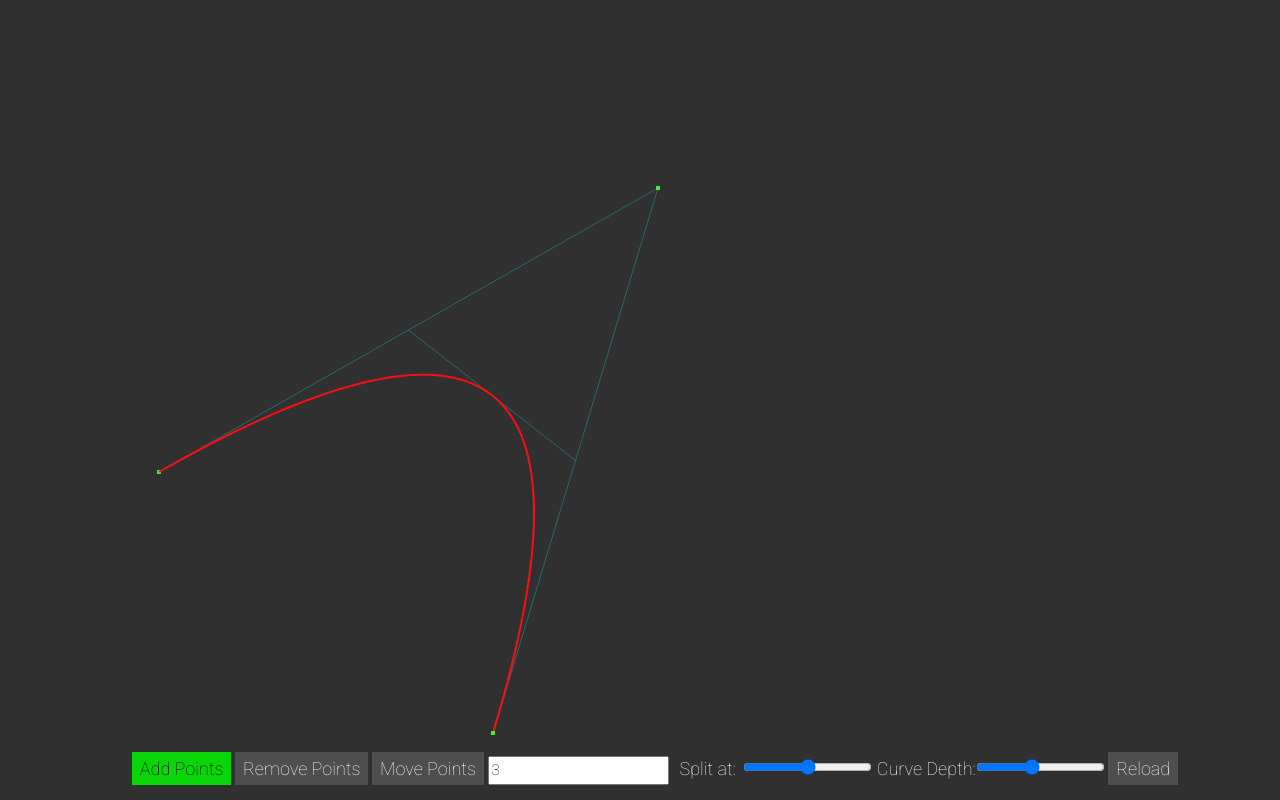
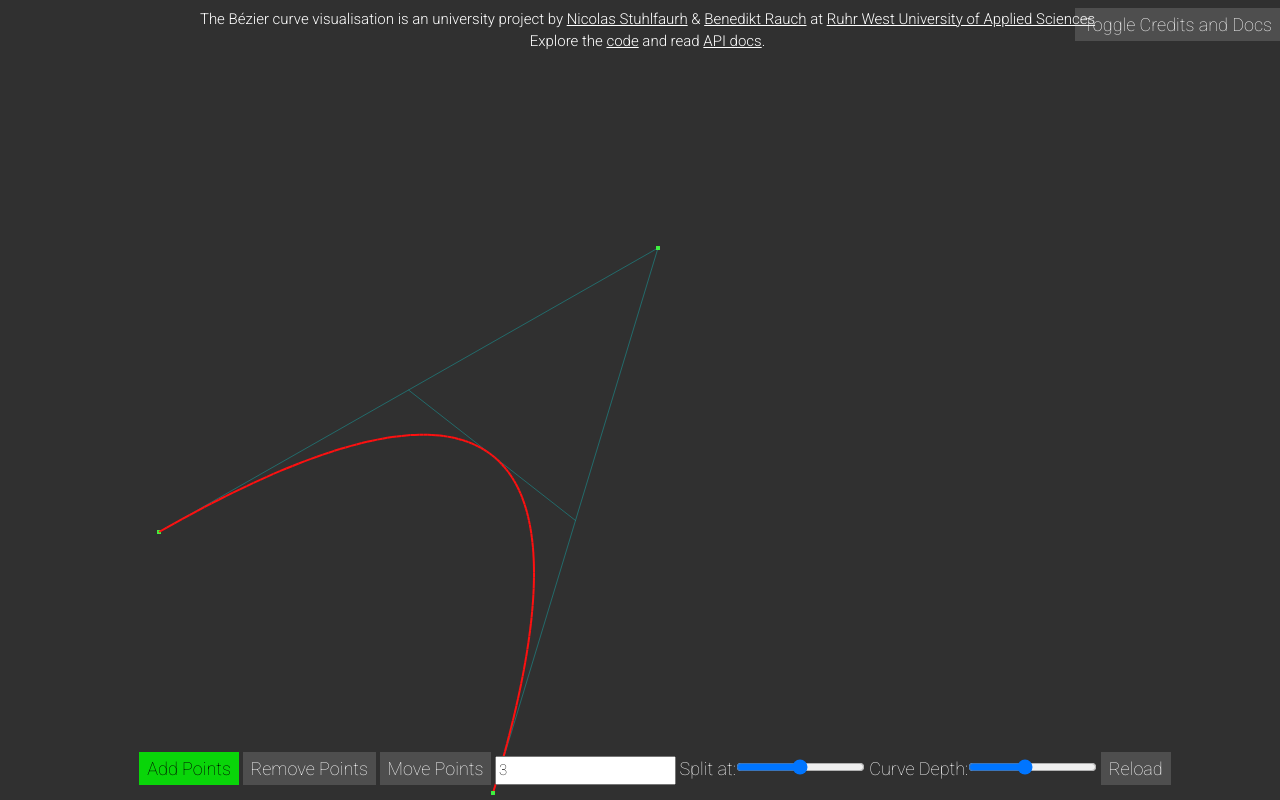
Before and after one commit to nicostuhlfauth/hrw-bezier, a plain HTML site: page index.html in a window 1280 px wide. Drawn offline with nearby package versions, Linux system fonts and the light colour scheme.

Commit message:
added infos and doc

```diff
--- a/decasteljau.js
+++ b/decasteljau.js
@@ -65,7 +65,6 @@ class Curve {
         this.ctx.stroke();
     }
 
-
     /**
      * Draws a point to Canvas.
      *
@@ -78,7 +77,6 @@ class Curve {
         this.ctx.fillRect(p.x - point_size / 2, p.y - point_size / 2, point_size, point_size);
     }
 
-
     /**
      * Draws Canvas background color
      *
@@ -90,7 +88,6 @@ class Curve {
         this.ctx.fillRect(0, 0, window.innerWidth, window.innerHeight);
 
     }
-
 
     /**
      * Generates random points, # depends on numpoints attribute
@@ -107,7 +104,6 @@ class Curve {
                 Math.floor(Math.random() * (height - 50))));
         }
     }
-
 
     /**
      * Implements De Casteljau's Algorithm
@@ -158,7 +154,6 @@ class Curve {
         }
     }
 
-
     /**
      * Pushs a new point to the array
      *
@@ -171,7 +166,6 @@ class Curve {
         this.data.push(new Point(x, y));
         this.numPoints++;
     }
-
 
     /**
      * Removes a given point from the array
@@ -187,7 +181,10 @@ class Curve {
             if (x > this.data[i].x + 5 || x < this.data[i].x - 5 &&
                 y > this.data[i].y + 5 || y < this.data[i].y - 5) {
                 temp.push(this.data[i]);
-                }
+            }
+        }
+        if (x === 0 && y === 0) {
+            temp.pop();
         }
         this.numPoints = temp.length;
         this.data = temp;
--- a/index.html
+++ b/index.html
@@ -9,7 +9,7 @@
     <script src="./decasteljau.js"></script>
     <script src="https://ajax.googleapis.com/ajax/libs/jquery/3.2.1/jquery.min.js"></script>
     <script src="https://ajax.aspnetcdn.com/ajax/jQuery/jquery-3.2.1.min.js"></script>
-    <title>Canvas</title>
+    <title>Bézier curve</title>
     <style>
         html, body, canvas {
             width: 100%;
@@ -20,6 +20,7 @@
             font-family: 'Roboto', sans-serif;
             font-weight: 300;
             text-align: center;
+            background-color: #303030;
         }
 
         button, form {
@@ -57,12 +58,29 @@
             width: 100%;
             margin: 1rem;
         }
-        #mySplit {
-            margin: 0.5rem;
+        #creditButton{
+            position: fixed;
+            right: 0;
+        }
+        p {
+            color: white;
+        }
+        #infocard {
+            padding: 0.5rem;
         }
     </style>
 </head>
 <body>
+<div id="infocard">
+    <button id="creditButton">Toggle Credits and Docs</button>
+    <p id="credits" style="padding-left: 1rem; margin: 0;">
+        The Bézier curve visualisation is an university project by
+        <a href="https://github.com/nicostuhlfauth" target="_blank">Nicolas Stuhlfaurh</a> &
+        <a href="https://github.com/benediktrauch" target="_blank">Benedikt Rauch</a>
+        at <a href="https://en.hochschule-ruhr-west.de" target="_blank">Ruhr West University of Applied Sciences</a><br>
+        Explore the <a href="https://github.com/nicostuhlfauth/hrw-bezier" target="_blank">code</a> and read <a href="./docs" target="_blank">API docs</a>.
+    </p>
+</div>
 
 <div id="inputArea" style="">
     <div id="inputRow">
@@ -72,8 +90,8 @@
             <button class="pointMode" id="movePoints">Move Points</button>
             <input id="numPoints" type="number" value="3">
             <form>
-                <span id="mySplit">Split at:</span><input id="myT" type="range" min="0.1" max="0.9" value="0.5" step="0.1"/>
-                <span id="myDepth">Curve Depth:</span><input id="myD" type="range" min="1" max="15" value="7" step="1"/>
+                <label for="myT">Split at:</label><input id="myT" type="range" min="0.1" max="0.9" value="0.5" step="0.1"/>
+                <label for="myD">Curve Depth:</label><input id="myD" type="range" min="1" max="15" value="7" step="1"/>
 
             </form>
             <button onclick="reload()">Reload</button>
@@ -91,6 +109,7 @@
     let ctx = canvas.getContext("2d");
 
     let numPoints = document.getElementById("numPoints");
+    let recentNumpoint = 3;
 
     let split = document.getElementById("myT");
 
@@ -131,16 +150,24 @@
         }
 
         numPoints.addEventListener('input', () => {
-            myCurve.addPoint(Math.floor(Math.random() * canvas.width),
-                Math.floor(Math.random() * (canvas.height - 50)));
+            if(numPoints.value > recentNumpoint){
+                myCurve.addPoint(Math.floor(Math.random() * canvas.width),
+                    Math.floor(Math.random() * (canvas.height - 50)));
+                recentNumpoint++;
+            } else if (numPoints.value < recentNumpoint){
+                myCurve.removePoint(0, 0);
+                recentNumpoint--;
+            }
             myCurve.drawBackground();
             myCurve.bezierAlgorithm(myCurve.data, myCurve.maxDepth);
         });
+
         split.addEventListener('input', () => {
             myCurve.t = split.value;
             myCurve.drawBackground();
             myCurve.bezierAlgorithm(myCurve.data, myCurve.maxDepth);
         });
+
         depth.addEventListener('input', () => {
             myCurve.maxDepth = depth.value;
             myCurve.drawBackground();
@@ -151,9 +178,13 @@
             ctx.clearRect(0, 0, canvas.width, canvas.height);
             if ($('#addPoints').hasClass('active')){
                 myCurve.addPoint(evt.clientX, evt.clientY);
+                numPoints.value++;
+                recentNumpoint++;
             }
             else if ($('#removePoints').hasClass('active')){
                 myCurve.removePoint(evt.clientX, evt.clientY);
+                numPoints.value--;
+                recentNumpoint--;
             }
             else if ($('#movePoints').hasClass('active')){
                 let x, y;
@@ -171,6 +202,10 @@
             myCurve.bezierAlgorithm(myCurve.data, myCurve.maxDepth);
         });
     }, false);
+
+    $('#creditButton').click(() => {
+        $('#credits').toggle("slow");
+    });
 </script>
 </body>
 
```
Also changed, not shown: docs/index.html (+7 -0 lines).
